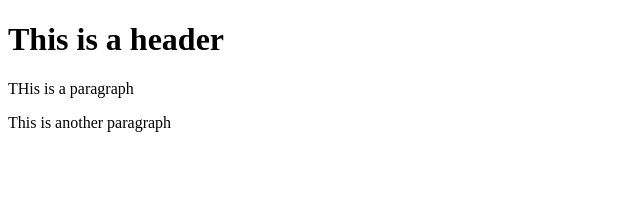
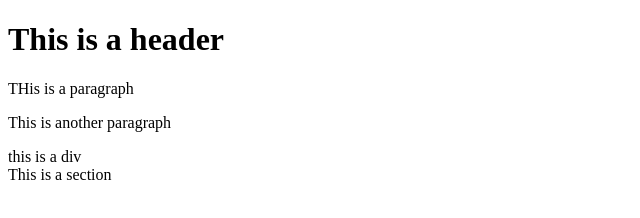
Before and after one commit to michaelpearsun/git-test, a website: page index.html in a window 1280 px wide. Shown: the whole page, without its empty margins (0-640 px from the left). Drawn offline with Linux system fonts and the light colour scheme.

Commit message:
Using NPM

```diff
--- a/index.html
+++ b/index.html
@@ -4,5 +4,7 @@
         <h1>This is a header</h1>
         <p>THis is a paragraph</p>
         <p>This is another paragraph</p>
+        <div>this is a div</div>
+        <section>This is a section</section>
     </body>
 </html>
```
Also changed, not shown: package.json (added, +24 -0 lines), 2 other files.
